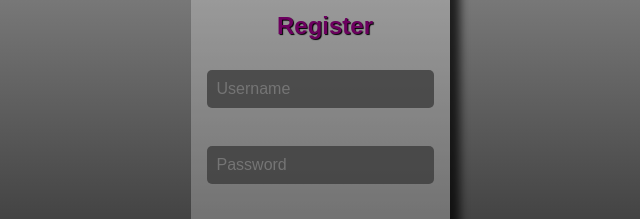
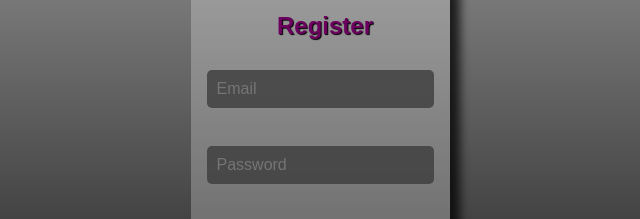
Before and after one commit to tlavea/cs112-website-run, a plain HTML site: page register.html in a window 1280 px wide. Shown: the part 297-516 px from the top of the page, 320-960 px from the left. Drawn offline with nearby package versions, Linux system fonts and the light colour scheme.

Commit message:
Update register.html

```diff
--- a/register.html
+++ b/register.html
@@ -36,7 +36,7 @@
         <div class="container">
             <div class="contentx">
                 <h2>Register</h2>
-                <input type="text" id="username" placeholder="Username" required>
+                <input type="email" id="email" placeholder="Email" required>
                 <br>
                 <input type="password" id="password" placeholder="Password" required>
                 <br>
```
